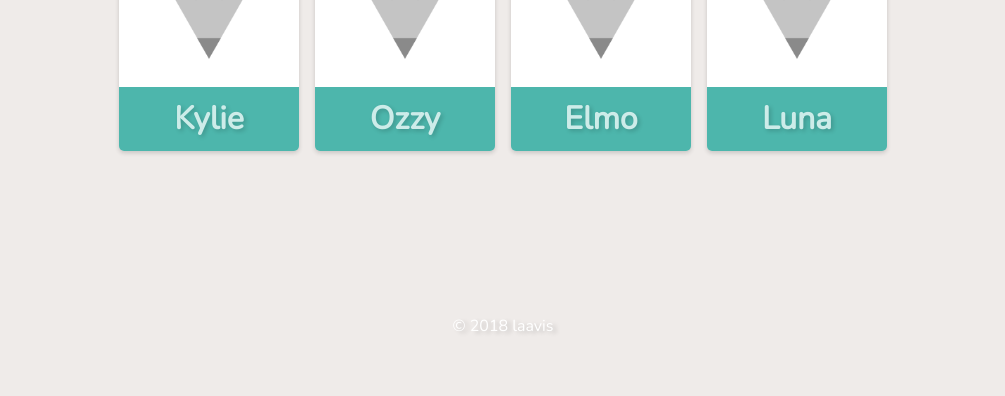
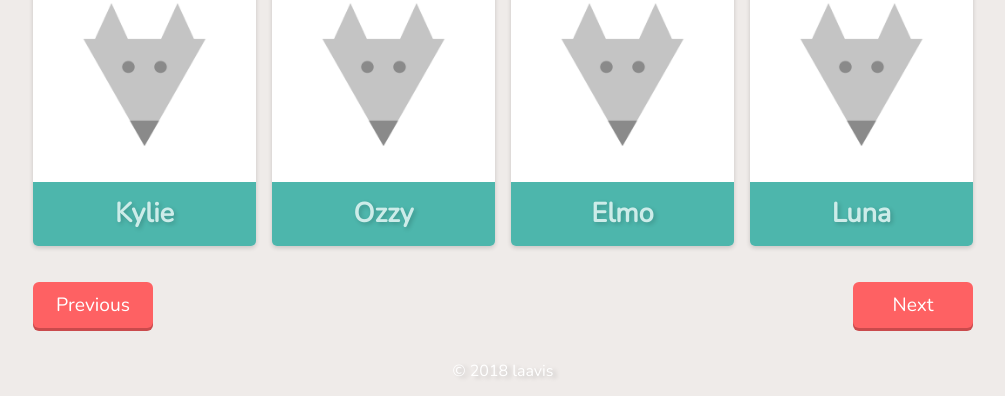
Before and after one commit to laavis/Doggogram, a plain HTML site: page gallery.html in a window 1280 px wide. Shown: the part 848-1244 px from the top of the page, without its empty margins (137-1142 px from the left). Before the commit the page ends 1199 px from the top, so only its background shows below. Drawn offline with nearby package versions, Linux system fonts and the light colour scheme; a web font is replaced by a local one.

Commit message:
next and previous buttons added on the gallery

```diff
--- a/css/main-alternative.css
+++ b/css/main-alternative.css
@@ -55,7 +55,11 @@ h2 {
     background-color: #4DB6AC;
 }
 
-
+#wrapper {
+    max-width: 940px;
+    margin: 0 auto;
+    padding: 0 5% 5% 5%;
+}
 
 
 /*****************************************************
@@ -225,12 +229,12 @@ PAGE GALLERY
 
 .gallery-container {
     display: grid;
-    width: 60%;
+    width: 100%;
     grid-template-columns: 1fr 1fr 1fr 1fr;
     grid-gap: 1em;
     text-align: center;
-    margin: 50px auto;
-    padding-bottom: 100px;
+    margin: 1em auto;
+    padding-bottom: 20px;
 
 
 }
@@ -268,7 +272,7 @@ GALLERY HOVER EFFECTS
 }
 
 .cover h3 {
-    font-size: 2em;
+    font-size: 1.7em;
     border-bottom: dotted rgb(205, 236, 233);
     border-width: 4px;
     text-shadow: 2px 2px 4px rgba(0, 0, 0, 0.18);
@@ -276,7 +280,7 @@ GALLERY HOVER EFFECTS
 
 .cover p {
     text-align: center;
-    font-size: 1.7em;
+    font-size: 1.2em;
     line-height: 1.2;
     padding: 30px 20px;
     margin: auto;
@@ -285,8 +289,35 @@ GALLERY HOVER EFFECTS
 }
 
 
+/*****************************************************
+GALLERY NEXT/PREVIOUS BUTTONS
+******************************************************/
+#buttons div {
+    width: 120px;
+    background-color: #FE6163;
+    text-align: center;
+    border-radius: 6px;
+    box-shadow: 0 3px 0 0 rgb(202, 74, 76)
+}
 
+#buttons a p {
+    color: #fff;
+    font-size: 1.2em;
+    margin: 10px;
+}
 
+#next-button {
+    float: right;
+}
+
+#previous-button {
+    float: left;
+}
+
+#next-button:active, #previous-button:active  {
+    box-shadow: none;
+    transform: translateY(3px);
+}
 /*****************************************************
 COLORS
 ******************************************************/
--- a/gallery.html
+++ b/gallery.html
@@ -36,6 +36,7 @@
             </div>
         </nav>
     </div>
+    <div id="wrapper">
     <div class="gallery-container">
         <div class="item">
             <img src="img/doggo.png">
@@ -45,7 +46,7 @@
             </div>
         </div>
         <div class="item">
-            <img src="img/doggo.png">
+            <img src="img/box-doggo.png">
             <div class="cover">
                 <h3>Gerbert</h3>
                 <p>Awesome companion when hiking outdoors. Loves to bring you stuff he finds.</p>
@@ -120,6 +121,11 @@
             </div>
         </div>
     </div>
+    <div id="buttons">
+        <a href=""><div id="previous-button"><p>Previous</p></div></a>
+        <a href=""><div id="next-button"><p>Next</p></div></a>
+    </div>
+</div>
         <footer>
             <p>&copy; 2018 laavis</p>
         </footer>
```
Also changed, not shown: index.html (+0 -2 lines), img/box-doggo.png (added).
